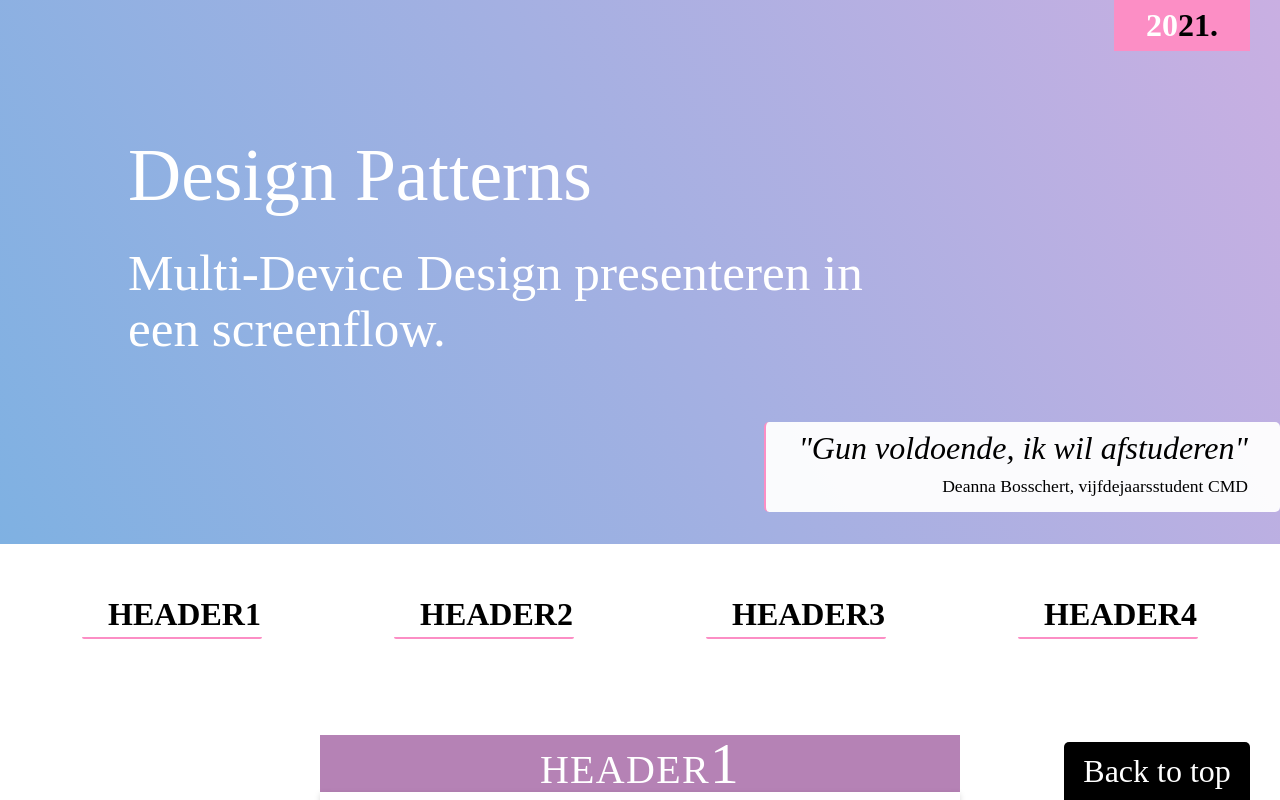
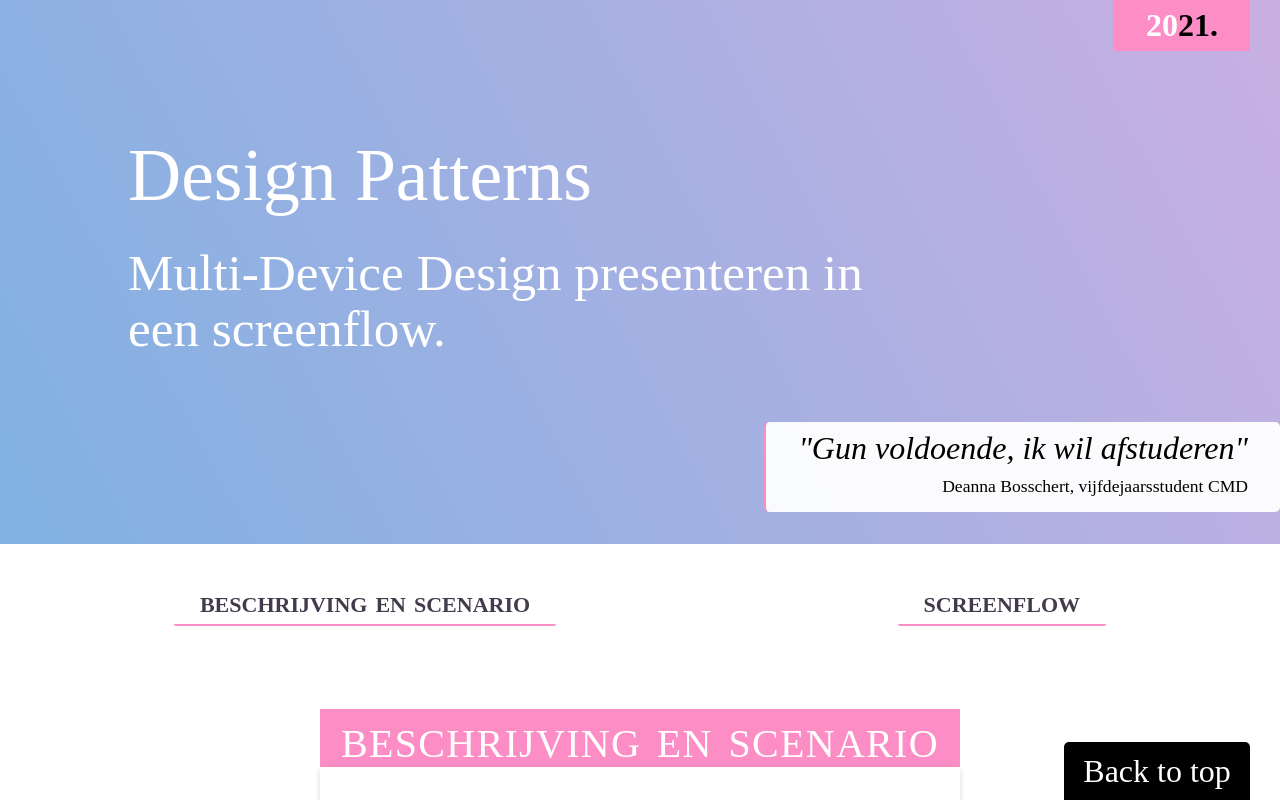
Before and after one commit to deannabosschert/design-patterns, an Eleventy site: page src/index.html in a window 1280 px wide. Shown: the top 800 px of the page. Built offline with nearby package versions, Linux system fonts and the light colour scheme; Eleventy itself is replaced by a stand-in of ours; files that its build step writes are made by us from their sources.

Commit message:
feat: change more of this stupid layout lmao

```diff
--- a/src/assets/scss/_layout.scss
+++ b/src/assets/scss/_layout.scss
@@ -33,9 +33,6 @@ header section {
   justify-content: center;
   height: 11rem;
   padding-left: 10%;
-  // flex-wrap: wrap;
-  // margin-top: 1rem;
-  // margin-bottom: 0.5rem;
 }
 
 header section h1 {
@@ -73,12 +70,12 @@ header nav ul {
   flex-direction: row;
   flex-wrap: wrap;
   justify-content: space-around;
-  padding: 0.5rem;
+  padding: 0.1rem;
 }
 
 header nav ul li {
   text-align: center;
-  width: 5rem;
+  // width: 5rem;
   border-radius: 2px;
   border-bottom: 2.5px solid $sweetpink;
   padding: 0.1rem 0.3rem;
@@ -87,10 +84,51 @@ header nav ul li {
 header nav ul li a {
   text-decoration: none;
   font-weight: 600;
-  text-transform: uppercase;
-  color: black;
+  color: $dark;
+  font-variant: small-caps;
   text-align: center;
   padding: 0.1rem 0.5rem;
+}
+
+
+header section a {
+  background-color: $sweetpink;
+  color: white;
+  position: absolute;
+  z-index: 20;
+  top: 0;
+  right: 30px;
+  min-height: 20px;
+  padding: 0.2rem $p;
+}
+
+header .quote {
+  margin-top: -3.8rem;
+  margin-bottom: 2rem;
+}
+
+.quote {
+  align-self: flex-end;
+  color: black;
+  background-color: rgba(255, 255, 255, 0.95);
+  padding: 0.2rem 1rem;
+  border-radius: 5px;
+  font-size: $p;
+}
+
+.quote {
+  border-left: 2.5px solid $sweetpink;
+}
+
+.quote p {
+  font-weight: 500;
+  font-style: italic;
+}
+
+.quote figcaption {
+  font-size: $figcaption;
+  font-weight: 300;
+  text-align: right;
 }
 
 main {
@@ -123,52 +161,12 @@ article {
 
 article h3 {
   text-align: center;
-  background-color: $lilac;
+  background-color: $sweetpink;
   color: white;
   padding: 0 0.5rem;
   width: 100%;
   font-variant: small-caps;
   letter-spacing: 1.3px;
-}
-
-header section a {
-  background-color: $sweetpink;
-  color: white;
-  position: absolute;
-  z-index: 20;
-  top: 0;
-  right: 30px;
-  min-height: 20px;
-  padding: 0.2rem $p;
-}
-
-.quote {
-  align-self: flex-end;
-  color: black;
-  background-color: rgba(255, 255, 255, 0.95);
-  padding: 0.2rem 1rem;
-  border-radius: 5px;
-  font-size: $p;
-}
-
-.quote {
-  border-left: 2.5px solid $sweetpink;
-}
-
-header .quote {
-  margin-top: -3.8rem;
-  margin-bottom: 2rem;
-}
-
-.quote p {
-  font-weight: 500;
-  font-style: italic;
-}
-
-.quote figcaption {
-  font-size: $figcaption;
-  font-weight: 300;
-  text-align: right;
 }
 
 article p {
--- a/src/assets/scss/_typography.scss
+++ b/src/assets/scss/_typography.scss
@@ -114,7 +114,6 @@ h6 {
   line-height: $h6;
 }
 
-
 p {
   font-size: $p;
 }
@@ -128,6 +127,12 @@ button {
   font-size: $p;
 }
 
+nav ul li a {
+  font-size: $p;
+  line-height: 1;
+  text-align: center;
+}
+
 header section a {
   font-weight: bold;
   text-align: center;
--- a/src/assets/scss/_variables.scss
+++ b/src/assets/scss/_variables.scss
@@ -27,6 +27,7 @@ $lavender: #E6E6FA;
 $palevioletred: #DB7093;
 $verylightpink:	#FFB6C1;
 $lightpink: #ff9dab;
+$dark: #433a4b;
 
 $aqua: #8efcfc;
 $orange: #fcc58e;
--- a/src/index.html
+++ b/src/index.html
@@ -25,10 +25,10 @@ title: Design Patterns- dBosschert
     </figure>
     <nav>
       <ul>
-        <li><a href="#header1">header1</a></li>
-        <li><a href="#header2">header2</a></li>
-        <li><a href="#header3">header3</a></li>
-        <li><a href="#header4">header4</a></li>
+        <li><a href="#header1">beschrijving en scenario</a></li>
+        <li><a href="#header2">screenflow</a></li>
+        <!-- <li><a href="#header3">header3</a></li> -->
+        <!-- <li><a href="#header4">header4</a></li> -->
       </ul>
     </nav>
     <!--     <div class="searchForm">
@@ -38,11 +38,10 @@ title: Design Patterns- dBosschert
     </div> -->
   </header>
   <main>
-    <!-- <h2>Weekactie: Zwerfafval.</h2> -->
-
+    <!-- <h2>Opdracht 1.</h2> -->
     <section>
       <article>
-        <h3 id="header1">header1</h3>
+        <h3 id="header1">beschrijving en scenario</h3>
         <p>"Lorem ipsum dolor sit amet, consectetur adipiscing elit, sed do eiusmod tempor incididunt ut labore et dolore magna aliqua. Ut enim ad minim veniam, quis nostrud exercitation ullamco laboris nisi ut aliquip ex ea commodo consequat. Duis aute irure dolor in reprehenderit in voluptate velit esse cillum dolore eu fugiat nulla pariatur. Excepteur sint occaecat cupidatat non proident, sunt in culpa qui officia deserunt mollit anim id est laborum."
         </p>
       </article>
```
Also changed, not shown: 9 other files.
